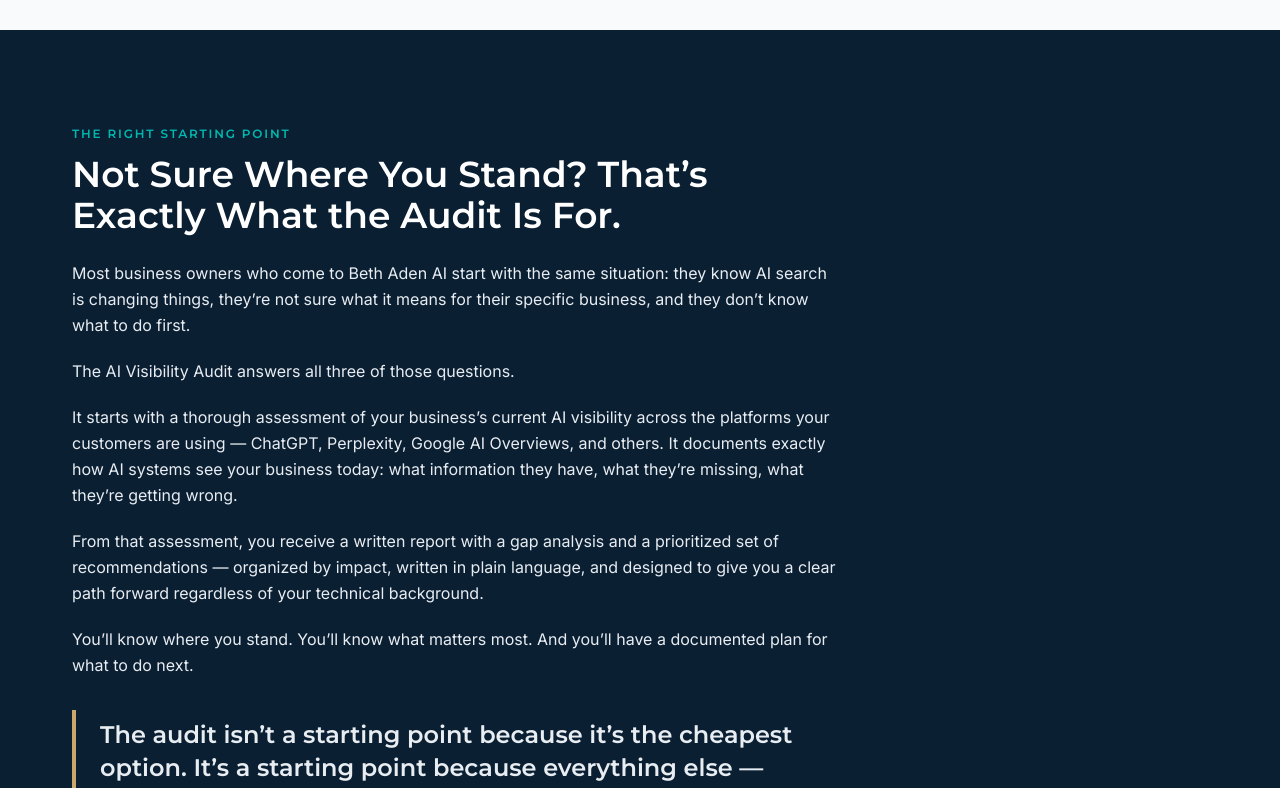
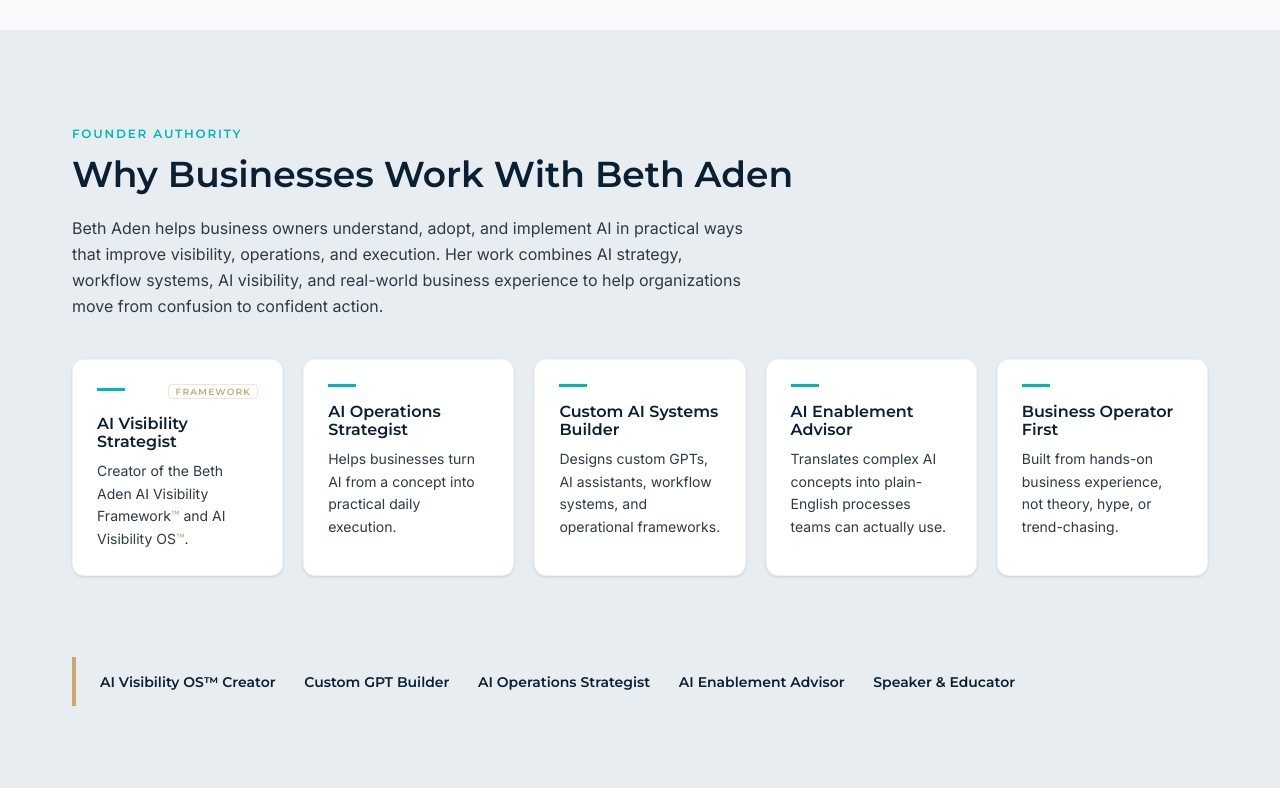
Before and after one commit to SheilaAden/bethadenai-com, a Next.js app: page / in a window 1280 px wide. Shown: the part 5680-6468 px from the top of the page. Built offline with nearby package versions, Linux system fonts and the light colour scheme.

Commit message:
feat: add founder authority section to homepage

```diff
--- a/app/page.tsx
+++ b/app/page.tsx
@@ -546,6 +546,114 @@
         </Container>
       </Section>
 
+      {/* ── SECTION 7b: Founder Authority ── */}
+      <Section background="silver">
+        <Container>
+          <SectionLabel>Founder Authority</SectionLabel>
+          <h2 className="font-heading font-semibold text-3xl md:text-4xl text-navy leading-tight mt-2 mb-5">
+            Why Businesses Work With Beth Aden
+          </h2>
+          <p className="text-base text-graphite leading-relaxed max-w-2xl mb-10">
+            Beth Aden helps business owners understand, adopt, and implement AI in practical ways
+            that improve visibility, operations, and execution. Her work combines AI strategy,
+            workflow systems, AI visibility, and real-world business experience to help organizations
+            move from confusion to confident action.
+          </p>
+
+          {/* ── 5-card authority grid ── */}
+          <div className="grid grid-cols-1 sm:grid-cols-2 lg:grid-cols-3 xl:grid-cols-5 gap-5 mb-12">
+
+            {/* Card 1 — AI Visibility Strategist (proprietary frameworks — gold indicator) */}
+            <div className="bg-white rounded-xl p-6 border border-silver/60 shadow-sm flex flex-col">
+              <div className="flex items-start justify-between mb-4">
+                <div className="w-7 h-[3px] bg-teal mt-1 flex-none" />
+                <span className="text-[9px] font-heading font-semibold uppercase tracking-[0.14em] text-gold border border-gold/30 rounded px-1.5 py-0.5 leading-none flex-none ml-3">
+                  Framework
+                </span>
+              </div>
+              <h3 className="font-heading font-semibold text-base text-navy mb-2 leading-snug">
+                AI Visibility Strategist
+              </h3>
+              <p className="text-sm text-graphite leading-relaxed">
+                Creator of the Beth Aden AI Visibility Framework
+                <span className="text-gold">™</span> and AI Visibility OS
+                <span className="text-gold">™</span>.
+              </p>
+            </div>
+
+            {/* Card 2 — AI Operations Strategist */}
+            <div className="bg-white rounded-xl p-6 border border-silver/60 shadow-sm flex flex-col">
+              <div className="w-7 h-[3px] bg-teal mb-4" />
+              <h3 className="font-heading font-semibold text-base text-navy mb-2 leading-snug">
+                AI Operations Strategist
+              </h3>
+              <p className="text-sm text-graphite leading-relaxed">
+                Helps businesses turn AI from a concept into practical daily execution.
+              </p>
+            </div>
+
+            {/* Card 3 — Custom AI Systems Builder */}
+            <div className="bg-white rounded-xl p-6 border border-silver/60 shadow-sm flex flex-col">
+              <div className="w-7 h-[3px] bg-teal mb-4" />
+              <h3 className="font-heading font-semibold text-base text-navy mb-2 leading-snug">
+                Custom AI Systems Builder
+              </h3>
+              <p className="text-sm text-graphite leading-relaxed">
+                Designs custom GPTs, AI assistants, workflow systems, and operational frameworks.
+              </p>
+            </div>
+
+            {/* Card 4 — AI Enablement Advisor */}
+            <div className="bg-white rounded-xl p-6 border border-silver/60 shadow-sm flex flex-col">
+              <div className="w-7 h-[3px] bg-teal mb-4" />
+              <h3 className="font-heading font-semibold text-base text-navy mb-2 leading-snug">
+                AI Enablement Advisor
+              </h3>
+              <p className="text-sm text-graphite leading-relaxed">
+                Translates complex AI concepts into plain-English processes teams can actually use.
+              </p>
+            </div>
+
+            {/* Card 5 — Business Operator First */}
+            <div className="bg-white rounded-xl p-6 border border-silver/60 shadow-sm flex flex-col">
+              <div className="w-7 h-[3px] bg-teal mb-4" />
+              <h3 className="font-heading font-semibold text-base text-navy mb-2 leading-snug">
+                Business Operator First
+              </h3>
+              <p className="text-sm text-graphite leading-relaxed">
+                Built from hands-on business experience, not theory, hype, or trend-chasing.
+              </p>
+            </div>
+
+          </div>
+
+          {/* ── Proof bar ── */}
+          <div className="border-t border-silver pt-8">
+          <div className="border-l-4 border-gold pl-6 py-3">
+            <div className="flex flex-wrap items-center gap-x-3 gap-y-2">
+              {(
+                [
+                  'AI Visibility OS™ Creator',
+                  'Custom GPT Builder',
+                  'AI Operations Strategist',
+                  'AI Enablement Advisor',
+                  'Speaker & Educator',
+                ] as string[]
+              ).map((item, i, arr) => (
+                <div key={item} className="flex items-center gap-3">
+                  <span className="text-sm font-heading font-semibold text-navy">{item}</span>
+                  {i < arr.length - 1 && (
+                    <span className="text-silver/60 select-none" aria-hidden="true">·</span>
+                  )}
+                </div>
+              ))}
+            </div>
+          </div>
+          </div>
+
+        </Container>
+      </Section>
+
       {/* ── SECTION 8: Audit Introduction ── */}
       <Section background="navy">
         <Container>
```
